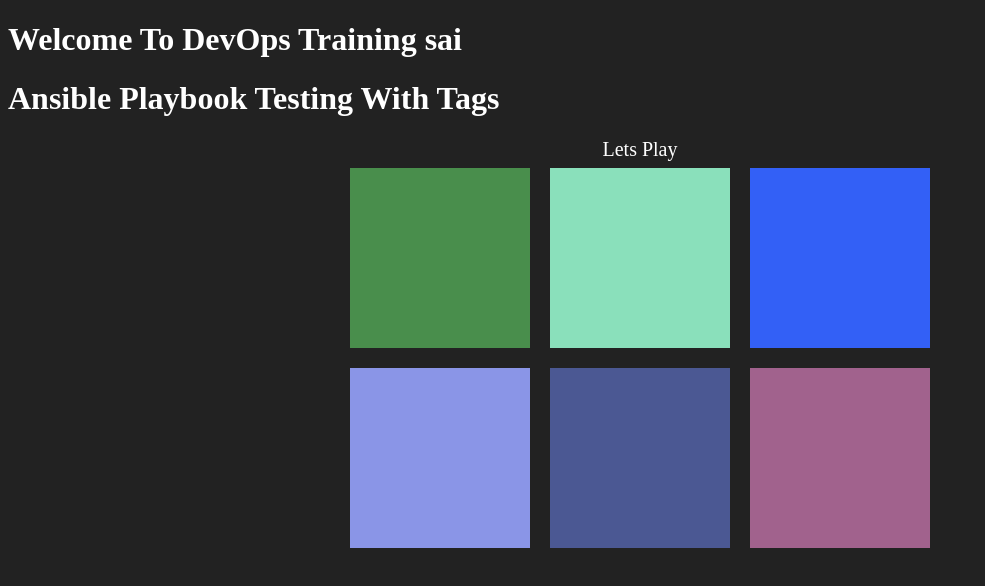
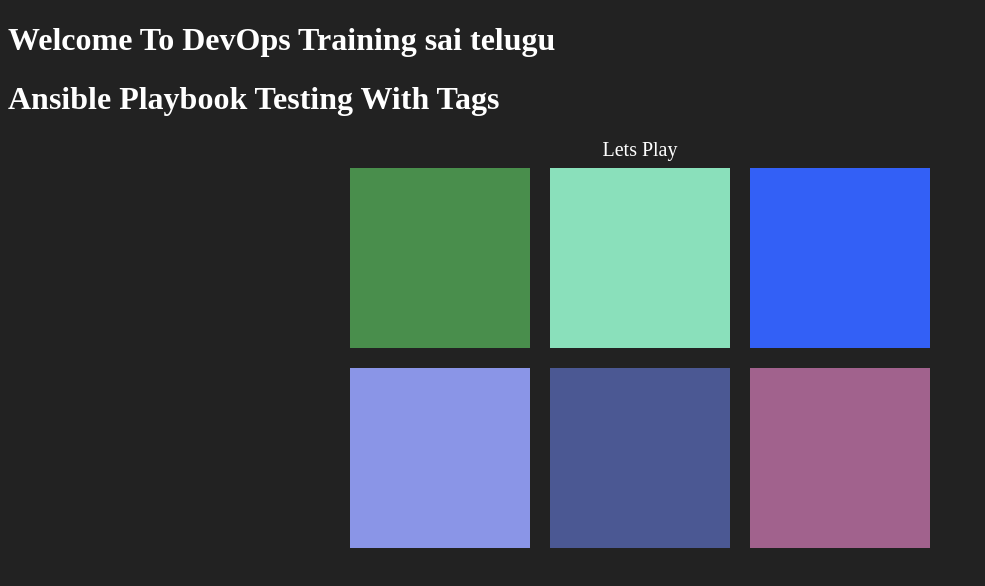
Before and after one commit to sainath2/dockergit, a plain HTML site: page index.html in a window 1280 px wide. Shown: the whole page, without its empty margins (0-985 px from the left). Drawn offline with Linux system fonts and the light colour scheme.

Commit message:
Update index.html

```diff
--- a/index.html
+++ b/index.html
@@ -8,7 +8,7 @@
 	<title>Color Game</title>
 </head>
 <body>
-	<h1>Welcome To DevOps Training sai</h1>
+	<h1>Welcome To DevOps Training sai telugu</h1>
 	<h1>Ansible Playbook Testing With Tags</h1>
 	<div id="smallcont">
 		<div></div>
```
